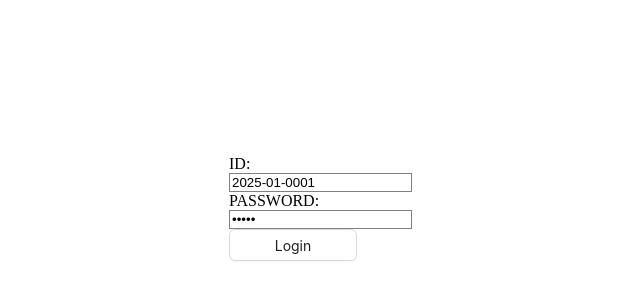
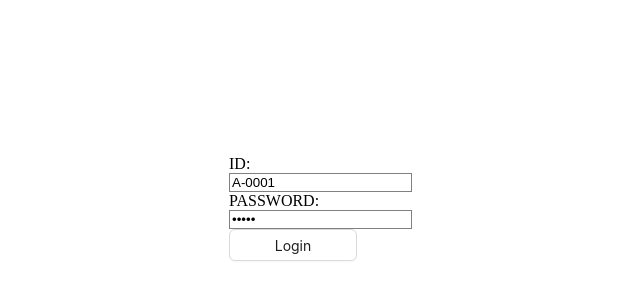
Before and after one commit to ashiqur-russel/University-Management, a React (Vite) app in the folder client/: page /login in a window 1280 px wide. Shown: the part 192-492 px from the top of the page, without its empty margins (347-987 px from the left). Built offline with nearby package versions, Linux system fonts and the light colour scheme.

Commit message:
handle refresh token and if exipred token log out user

```diff
--- a/client/src/pages/Login.tsx
+++ b/client/src/pages/Login.tsx
@@ -11,7 +11,7 @@ const Login = () => {
   const navigate = useNavigate();
   const dispatch = useAppDispatch();
   const { register, handleSubmit } = useForm({
-    defaultValues: { id: "2025-01-0001", password: "12345" },
+    defaultValues: { id: "A-0001", password: "12345" },
   });
 
   const [login, { error }] = useLoginMutation();
```
